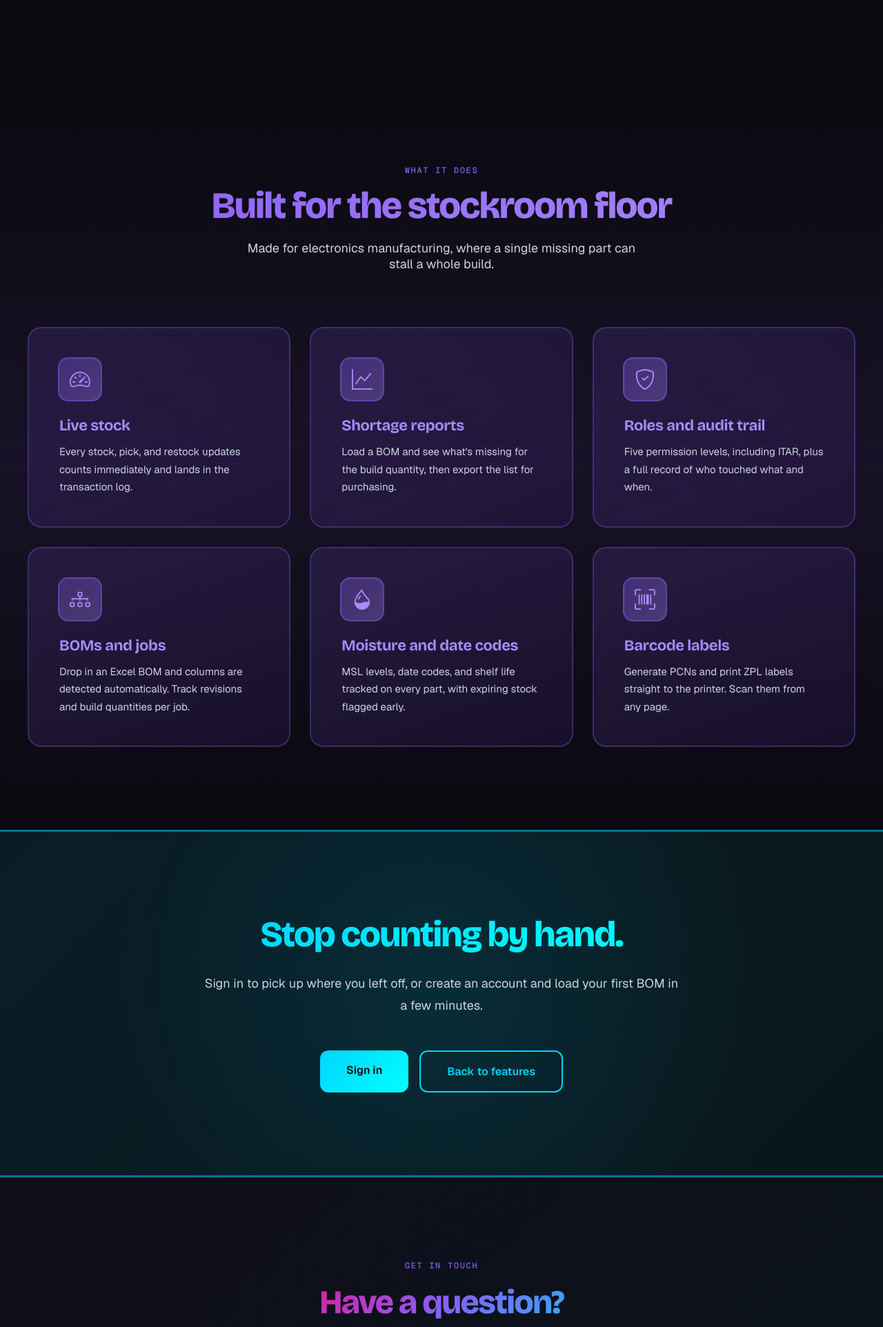
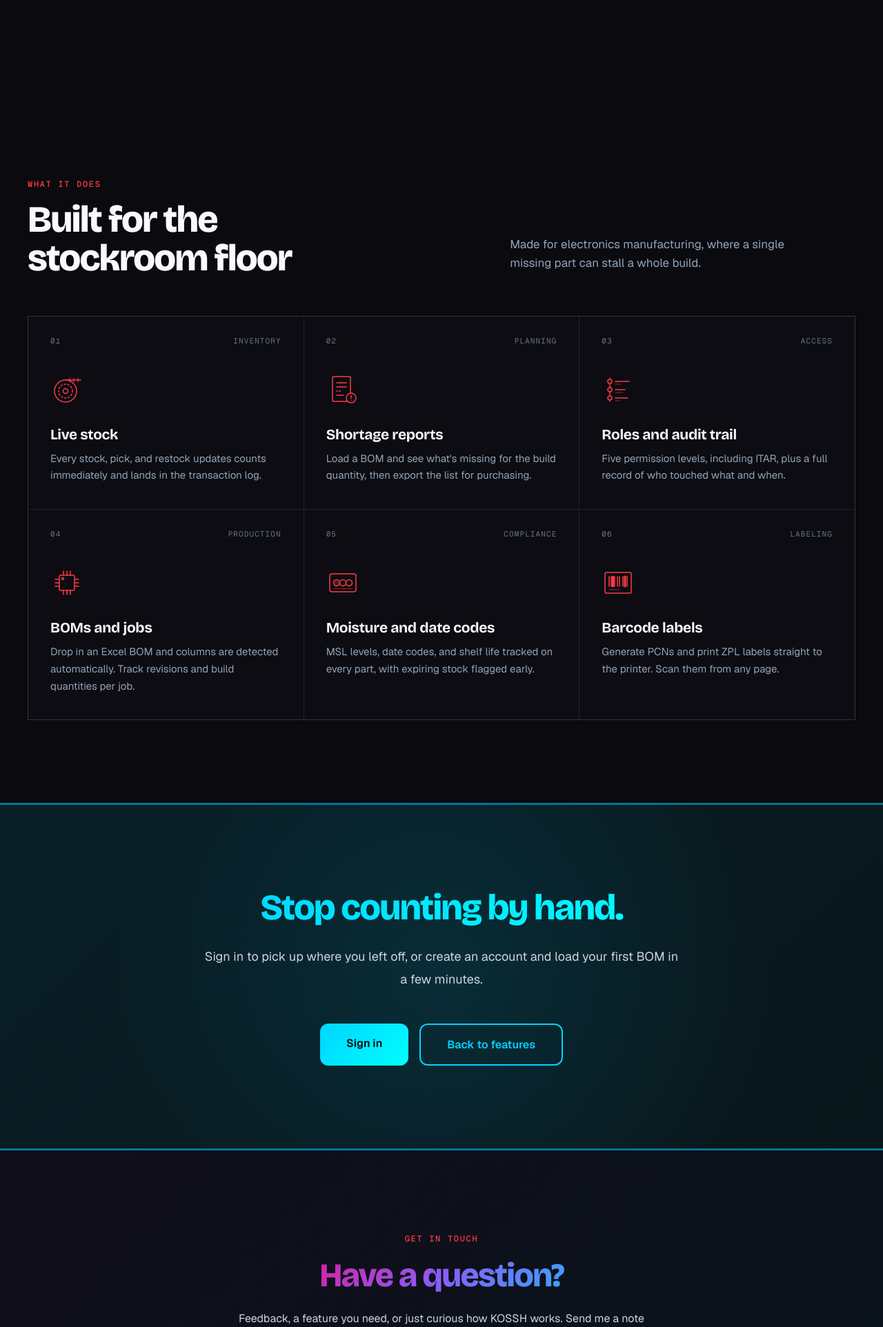
Before and after one commit to Nav228/KOSSH, a Flask app: page / in a window 1280 px wide. Shown: the part 916-2840 px from the top of the page at 69% size. Run offline with Flask 3, Linux system fonts and the light colour scheme; some libraries are stand-ins or nearby versions; some web fonts are replaced.

Commit message:
Redesign landing feature grid with custom icons
Co-Authored-By: Claude Opus 5.5 <noreply@anthropic.com>
Claude-Session: https://claude.ai/code/session_01WynHvTuh5umMA3To8ZH5SA

```diff
--- a/templates/landing.html
+++ b/templates/landing.html
@@ -562,22 +562,18 @@
 
         /* ===== FEATURES SECTION ===== */
         .features {
-            padding: 120px 40px;
+            padding: 140px 40px 120px;
             position: relative;
             z-index: 1;
         }
 
-        .features::before {
-            content: '';
-            position: absolute;
-            inset: 0;
-            background: linear-gradient(180deg, transparent 0%, rgba(139, 92, 246, 0.1) 50%, transparent 100%);
-            pointer-events: none;
-        }
-
         .features-header {
-            text-align: center;
-            margin-bottom: 80px;
+            max-width: 1200px;
+            margin: 0 auto 56px;
+            display: grid;
+            grid-template-columns: 1.3fr 1fr;
+            gap: 48px;
+            align-items: end;
             position: relative;
             z-index: 2;
         }
@@ -587,7 +583,7 @@
             font-size: 12px;
             text-transform: uppercase;
             letter-spacing: 0.14em;
-            color: #8b5cf6;
+            color: #ff3a44;
             font-weight: 500;
             margin-bottom: 16px;
         }
@@ -597,96 +593,111 @@
             font-size: 54px;
             font-weight: 800;
             color: #f8fafc;
-            margin-bottom: 20px;
             letter-spacing: -0.035em;
-            line-height: 1.05;
-            background: linear-gradient(135deg, #8b5cf6, #a78bfa);
-            -webkit-background-clip: text;
-            -webkit-text-fill-color: transparent;
-            background-clip: text;
+            line-height: 1.02;
         }
 
         .features-header p {
-            font-size: 18px;
-            color: #cbd5e1;
-            max-width: 600px;
-            margin: 0 auto;
+            font-size: 17px;
+            line-height: 1.6;
+            color: #94a3b8;
+            max-width: 420px;
+            padding-bottom: 6px;
         }
 
         .features-grid {
             max-width: 1200px;
             margin: 0 auto;
             display: grid;
-            grid-template-columns: repeat(auto-fit, minmax(320px, 1fr));
-            gap: 28px;
+            grid-template-columns: repeat(3, 1fr);
+            gap: 1px;
+            background: rgba(148, 163, 184, 0.16);
+            border: 1px solid rgba(148, 163, 184, 0.16);
             position: relative;
             z-index: 2;
         }
 
         .feature-card {
-            padding: 44px;
-            background: linear-gradient(135deg, rgba(139, 92, 246, 0.15), rgba(123, 58, 237, 0.1));
-            border: 2px solid rgba(139, 92, 246, 0.3);
-            border-radius: 20px;
-            transition: all 0.5s cubic-bezier(0.4, 0, 0.2, 1);
+            background: #0c0c12;
+            padding: 28px 32px 36px;
             position: relative;
-            overflow: hidden;
-            backdrop-
+            transition: background 0.25s ease;
         }
 
-        .feature-card::before {
+        .feature-card::after {
             content: '';
             position: absolute;
-            inset: 0;
-            background: linear-gradient(135deg, rgba(139, 92, 246, 0.2) 0%, transparent 100%);
-            opacity: 0;
-            transition: opacity 0.5s ease;
-            pointer-events: none;
+            left: -1px;
+            top: -1px;
+            width: 0;
+            height: 2px;
+            background: #ff3a44;
+            transition: width 0.35s ease;
         }
 
         .feature-card:hover {
-            background: linear-gradient(135deg, rgba(139, 92, 246, 0.3), rgba(123, 58, 237, 0.2));
-            border-color: rgba(167, 139, 250, 0.5);
-            transform: translateY(-16px);
+            background: #111119;
         }
 
-        .feature-card:hover::before {
-            opacity: 1;
+        .feature-card:hover::after {
+            width: calc(100% + 2px);
+        }
+
+        .feature-meta {
+            display: flex;
+            justify-content: space-between;
+            font-family: var(--font-mono);
+            font-size: 11px;
+            letter-spacing: 0.1em;
+            text-transform: uppercase;
+            color: #64748b;
+            margin-bottom: 40px;
+        }
+
+        .feature-card:hover .feature-meta span:first-child {
+            color: #ff3a44;
         }
 
         .feature-icon {
-            width: 60px;
-            height: 60px;
-            background: linear-gradient(135deg, rgba(139, 92, 246, 0.3), rgba(167, 139, 250, 0.3));
-            border: 2px solid rgba(139, 92, 246, 0.4);
-            border-radius: 14px;
-            display: flex;
-            align-items: center;
-            justify-content: center;
-            font-size: 28px;
-            color: #a78bfa;
-            margin-bottom: 24px;
-            animation: iconPulse 2s ease-in-out infinite;
+            width: 48px;
+            height: 48px;
+            color: #ff3a44;
+            margin-bottom: 28px;
         }
 
-        @keyframes iconPulse {
-            0%, 100% { transform: scale(1); }
-            50% { transform: scale(1.1); }
+        .feature-icon svg {
+            width: 100%;
+            height: 100%;
+            fill: none;
+            stroke: currentColor;
+            stroke-width: 1.5;
+            stroke-linecap: round;
+            stroke-linejoin: round;
         }
 
         .feature-card h3 {
             font-family: var(--font-display);
-            font-size: 22px;
+            font-size: 21px;
             font-weight: 700;
-            color: #a78bfa;
-            margin-bottom: 12px;
+            color: #f8fafc;
+            margin-bottom: 10px;
             letter-spacing: -0.015em;
         }
 
         .feature-card p {
             font-size: 15px;
-            color: #cbd5e1;
-            line-height: 1.7;
+            color: #94a3b8;
+            line-height: 1.65;
+        }
+
+        @media (max-width: 1024px) {
+            .features-grid { grid-template-columns: repeat(2, 1fr); }
+            .features-header { grid-template-columns: 1fr; gap: 16px; }
+        }
+
+        @media (max-width: 640px) {
+            .features-grid { grid-template-columns: 1fr; }
+            .feature-meta { margin-bottom: 28px; }
         }
 
         /* ===== CTA SECTION ===== */
@@ -1089,56 +1100,52 @@
     <!-- FEATURES SECTION -->
     <section class="features" id="features">
         <div class="features-header">
-            <div class="section-label">What it does</div>
-            <h2>Built for the stockroom floor</h2>
+            <div>
+                <div class="section-label">What it does</div>
+                <h2>Built for the<br>stockroom floor</h2>
+            </div>
             <p>Made for electronics manufacturing, where a single missing part can stall a whole build.</p>
         </div>
 
         <div class="features-grid">
             <div class="feature-card">
-                <div class="feature-icon">
-                    <i class="bi bi-speedometer2"></i>
-                </div>
+                <div class="feature-meta"><span>01</span><span>Inventory</span></div>
+                <div class="feature-icon"><svg viewBox="0 0 48 48" aria-hidden="true"><circle cx="22" cy="26" r="16"/><circle cx="22" cy="26" r="10" stroke-dasharray="2 3"/><circle cx="22" cy="26" r="3.5"/><path d="M22 10h22"/><path d="M28 7v6M34 7v6M40 7v6" stroke-width="1"/></svg></div>
                 <h3>Live stock</h3>
                 <p>Every stock, pick, and restock updates counts immediately and lands in the transaction log.</p>
             </div>
 
             <div class="feature-card">
-                <div class="feature-icon">
-                    <i class="bi bi-graph-up"></i>
-                </div>
+                <div class="feature-meta"><span>02</span><span>Planning</span></div>
+                <div class="feature-icon"><svg viewBox="0 0 48 48" aria-hidden="true"><rect x="9" y="5" width="26" height="36" rx="2"/><path d="M15 14h14M15 20h14M15 32h10"/><path d="M15 26h6" stroke-dasharray="1.5 2.5"/><circle cx="36" cy="36" r="7" fill="#0c0c12"/><path d="M36 32.5v4M36 39.2v.1"/></svg></div>
                 <h3>Shortage reports</h3>
                 <p>Load a BOM and see what's missing for the build quantity, then export the list for purchasing.</p>
             </div>
 
             <div class="feature-card">
-                <div class="feature-icon">
-                    <i class="bi bi-shield-check"></i>
-                </div>
+                <div class="feature-meta"><span>03</span><span>Access</span></div>
+                <div class="feature-icon"><svg viewBox="0 0 48 48" aria-hidden="true"><path d="M12 7v34"/><circle cx="12" cy="12" r="3" fill="#0c0c12"/><circle cx="12" cy="24" r="3" fill="#0c0c12"/><circle cx="12" cy="36" r="3" fill="#0c0c12"/><path d="M20 12h20M20 24h14M20 36h18"/><path d="M20 16h8M20 28h11M20 40h6" stroke-width="1" opacity=".6"/></svg></div>
                 <h3>Roles and audit trail</h3>
                 <p>Five permission levels, including ITAR, plus a full record of who touched what and when.</p>
             </div>
 
             <div class="feature-card">
-                <div class="feature-icon">
-                    <i class="bi bi-diagram-3"></i>
-                </div>
+                <div class="feature-meta"><span>04</span><span>Production</span></div>
+                <div class="feature-icon"><svg viewBox="0 0 48 48" aria-hidden="true"><rect x="13" y="13" width="22" height="22" rx="2"/><circle cx="18" cy="18" r="1.5"/><path d="M19 13V7M24 13V7M29 13V7M19 41v-6M24 41v-6M29 41v-6M13 19H7M13 24H7M13 29H7M41 19h-6M41 24h-6M41 29h-6"/></svg></div>
                 <h3>BOMs and jobs</h3>
                 <p>Drop in an Excel BOM and columns are detected automatically. Track revisions and build quantities per job.</p>
             </div>
 
             <div class="feature-card">
-                <div class="feature-icon">
-                    <i class="bi bi-droplet-half"></i>
-                </div>
+                <div class="feature-meta"><span>05</span><span>Compliance</span></div>
+                <div class="feature-icon"><svg viewBox="0 0 48 48" aria-hidden="true"><rect x="5" y="11" width="38" height="26" rx="3"/><circle cx="15" cy="24" r="4.5" fill="currentColor" fill-opacity=".25"/><circle cx="24" cy="24" r="4.5"/><circle cx="33" cy="24" r="4.5"/><path d="M11 32.5h8M20 32.5h8M29 32.5h8" stroke-width="1" opacity=".6"/></svg></div>
                 <h3>Moisture and date codes</h3>
                 <p>MSL levels, date codes, and shelf life tracked on every part, with expiring stock flagged early.</p>
             </div>
 
             <div class="feature-card">
-                <div class="feature-icon">
-                    <i class="bi bi-upc-scan"></i>
-                </div>
+                <div class="feature-meta"><span>06</span><span>Labeling</span></div>
+                <div class="feature-icon"><svg viewBox="0 0 48 48" aria-hidden="true"><rect x="5" y="9" width="38" height="30" rx="2"/><path d="M11 15v14M14 15v14M19 15v14M23 15v14M26 15v14M31 15v14M37 15v14" /><path d="M16.5 15v14M34 15v14" stroke-width="3"/><path d="M11 34h14" stroke-width="1" opacity=".6"/></svg></div>
                 <h3>Barcode labels</h3>
                 <p>Generate PCNs and print ZPL labels straight to the printer. Scan them from any page.</p>
             </div>
```
